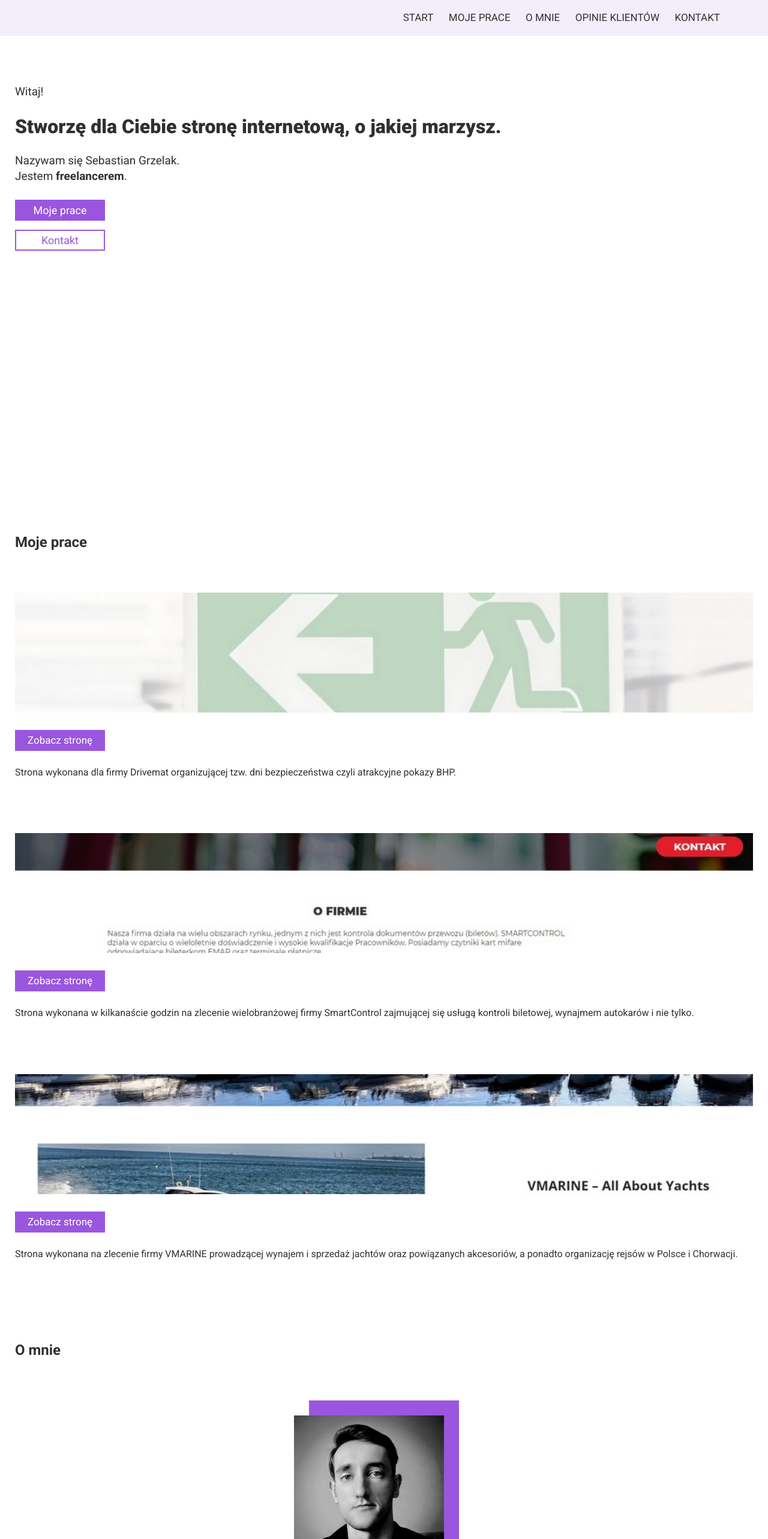
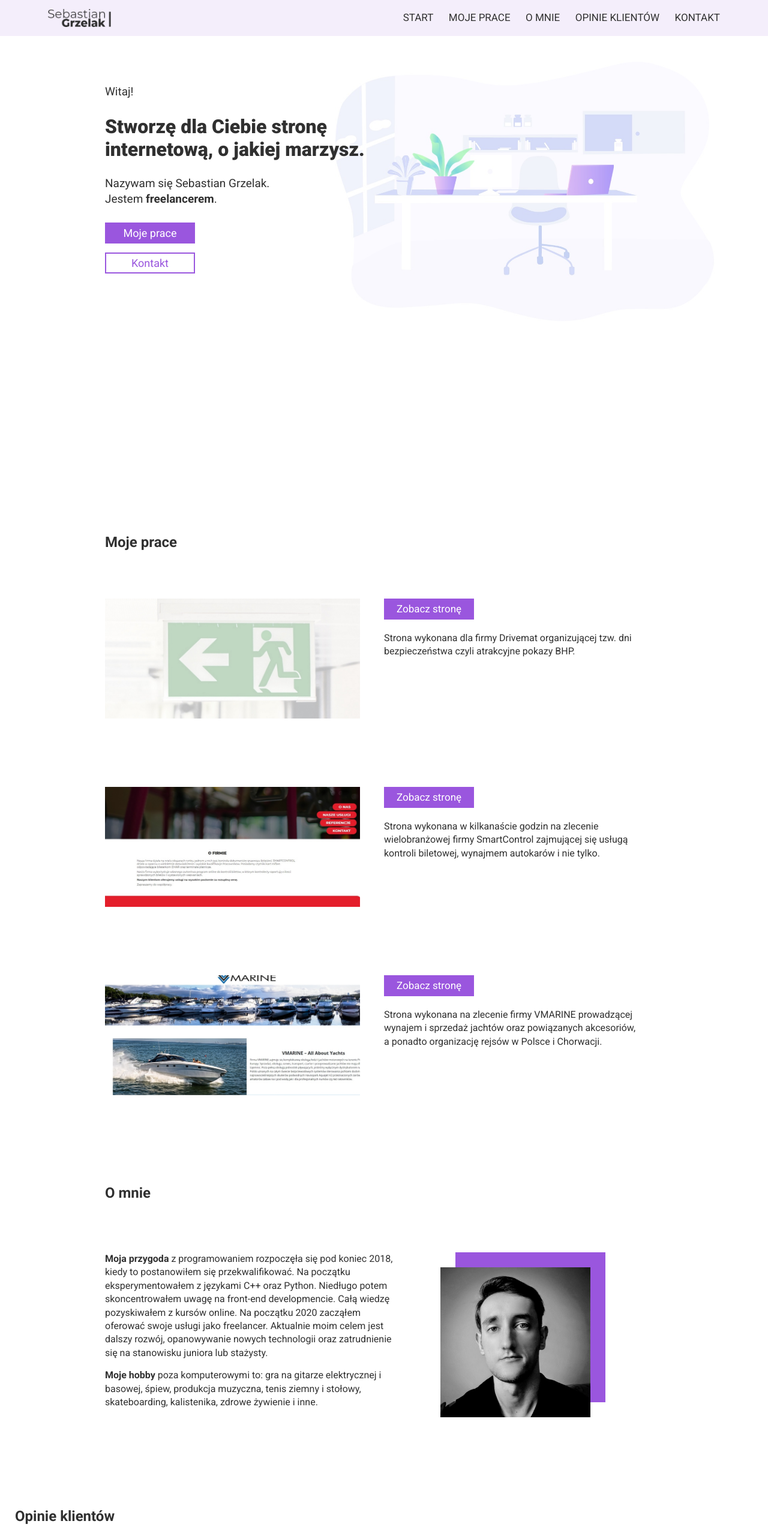
Before and after one commit to segrz8/personalWebsiteV3, a Vue app: page / in a window 1280 px wide. Shown: the top 2566 px of the page at 60% size. Built offline with nearby package versions, Linux system fonts and the light colour scheme.

Commit message:
Add @media to About

```diff
--- a/src/App.vue
+++ b/src/App.vue
@@ -67,7 +67,6 @@ export default {
   margin-right: auto;
   font-family: "Roboto", sans-serif;
   color: #303030;
-}
   p {
     line-height: 1.4;
   }
@@ -76,4 +75,5 @@ button {
       cursor: pointer;
     }
   }
+}
 </style>
--- a/src/components/About.vue
+++ b/src/components/About.vue
@@ -1,15 +1,21 @@
 <template>
   <section class="About">
     <h2 class="About__title">O mnie</h2>
+    <div class="About__flex">
+      <div class="About__imgWrap">
         <div class="About__square">
           <img src="../assets/face.jpg" alt="My face" />
         </div>
+      </div>
+      <div class="About__infoWrap">
         <p>
-      <span class="About__bold">Moja przygoda</span> z programowaniem rozpoczęła się pod koniec 2018 r., kiedy to postanowiłem się przekwalifikować. Na początku eksperymentowałem z językami C++ oraz Python. Niedługo potem skoncentrowałem uwagę na front-end developmencie. Całą wiedzę pozyskiwałem z kursów online. Na początku 2020 r. zacząłem oferować swoje usługi jako freelancer. Aktualnie moim celem jest dalszy rozwój, opanowywanie nowych technologii oraz zatrudnienie się na stanowisku juniora lub stażysty.
+          <span class="About__bold">Moja przygoda</span> z programowaniem rozpoczęła się pod koniec 2018, kiedy to postanowiłem się przekwalifikować. Na początku eksperymentowałem z językami C++ oraz Python. Niedługo potem skoncentrowałem uwagę na front-end developmencie. Całą wiedzę pozyskiwałem z kursów online. Na początku 2020 zacząłem oferować swoje usługi jako freelancer. Aktualnie moim celem jest dalszy rozwój, opanowywanie nowych technologii oraz zatrudnienie się na stanowisku juniora lub stażysty.
         </p>
         <p>
           <span class="About__bold">Moje hobby</span> poza komputerowymi to: gra na gitarze elektrycznej i basowej, śpiew, produkcja muzyczna, tenis ziemny i stołowy, skateboarding, kalistenika, zdrowe żywienie i inne.
         </p>
+      </div>
+    </div>
   </section>
 </template>
 
@@ -24,6 +30,25 @@ export default {};
     padding: 25px;
     @media (min-width: 1024px) {
       padding: 90px 25px 25px;
+      margin-left: 150px;
+    }
+  }
+  &__flex {
+    @media (min-width: 1024px) {
+      margin: 60px 150px;
+      display: flex;
+    }
+  }
+  &__infoWrap {
+    @media (min-width: 1024px) {
+      order: 1;
+      flex-basis: 55%;
+    }
+  }
+  &__imgWrap {
+    @media (min-width: 1024px) {
+      order: 2;
+      flex-basis: 45%;
     }
   }
   &__square {
@@ -31,6 +56,9 @@ export default {};
     height: 250px;
     background-color: $color-primary;
     margin: 45px auto 65px;
+    @media (min-width: 1024px) {
+      margin: 0 0 0 70px;
+    }
     img {
       width: 250px;
       height: 250px;
--- a/src/components/Home.vue
+++ b/src/components/Home.vue
@@ -1,6 +1,6 @@
 <template>
   <section class="Home">
-    <img class="Home__logo" src="../assets/logo.png" alt />
+    <img class="Home__logo" src="../assets/logo.png" alt="Logo" />
     <div class="Home__txt">
       <p>Witaj!</p>
       <h1>Stworzę dla Ciebie stronę internetową, o jakiej marzysz.</h1>
@@ -12,6 +12,7 @@
     </div>
     <button class="Home__btn" @click="handleScrollToSection('Portfolio')">Moje prace</button>
     <button class="Home__btn Home__btn--secondary" @click="handleScrollToSection('Contact')">Kontakt</button>
+    <img class="Home__illustration" src="../assets/office.jpg" alt="Office illustration" />
   </section>
 </template>
 
@@ -54,12 +55,18 @@ export default {
 @import "_button.scss";
 .Home {
   height: 100vh;
+  @media (min-width: 1024px) {
+    margin-left: 150px;
+  }
   &__logo {
     height: 30px;
     margin: 25px 25px;
   }
   &__txt {
     padding: 7vh 25px 25px;
+    @media (min-width: 1024px) {
+      max-width: 500px;
+    }
     h1 {
       font-weight: 900;
       margin: 25px 0;
@@ -76,11 +83,30 @@ export default {
       color: $color-primary;
       background-color: white;
       border: solid $color-primary 2px;
+      @media (min-width: 1024px) {
+        &:hover {
+          background-color: #303030;
+          border: none;
+          color: white;
+        }
+      }
     }
   }
   &__fold {
     font-weight: 700;
     animation: change 4s ease-out infinite;
+  }
+  &__illustration {
+    display: none;
+    @media (min-width: 1024px) {
+      display: block;
+      position: absolute;
+      right: 80px;
+      top: 90px;
+      z-index: -1;
+      // opacity: 0.8;
+      width: 650px;
+    }
   }
 }
 @keyframes change {
--- a/src/components/Nav.vue
+++ b/src/components/Nav.vue
@@ -1,5 +1,6 @@
 <template>
   <nav :class="menuActive ? 'Nav Nav--active':'Nav'">
+    <img class="Nav__logo" src="../assets/logo.png" alt="Logo" />
     <div class="Nav__list">
       <ul>
         <li @click="handleScrollToSection('Home')">Start</li>
@@ -47,17 +48,21 @@ export default {
   align-items: center;
 
   @media (min-width: 1024px) {
-    width: 100vw;
     height: 60px;
-    background-color: $color-secondary;
-    position: fixed;
-    top: 0;
     right: 0;
-    z-index: 2;
   }
 
   &--active {
     right: 0;
+  }
+  &__logo {
+    display: none;
+    @media (min-width: 1024px) {
+      display: block;
+      height: 30px;
+      position: absolute;
+      left: 80px;
+    }
   }
 
   &__list {
@@ -77,6 +82,10 @@ export default {
         // font-weight: 700;
         color: #303030;
         font-size: 17px;
+        transition: 0.35s;
+        &:hover {
+          color: #909090;
+        }
 
         @media (min-width: 1024px) {
           display: inline-block;
--- a/src/components/Portfolio.vue
+++ b/src/components/Portfolio.vue
@@ -47,6 +47,7 @@ export default {
     padding: 25px;
     @media (min-width: 1024px) {
       padding: 90px 25px 25px;
+      margin-left: 150px;
     }
   }
 }
--- a/src/components/PortfolioItem.vue
+++ b/src/components/PortfolioItem.vue
@@ -1,8 +1,12 @@
 <template>
   <div class="PortfolioItem">
+    <div class="PortfolioItem__imgWrap">
       <img v-bind:src="item.img" alt="Portfolio website" />
+    </div>
+    <div class="PortfolioItem__infoWrap">
       <a target="_blank" rel="noopener noreferrer" :href="item.link">Zobacz stronę</a>
       <p>{{item.txt}}</p>
+    </div>
   </div>
 </template>
 
@@ -15,11 +19,26 @@ export default {
 <style lang="scss">
 @import "_variables.scss";
 .PortfolioItem {
-  padding: 45px 25px;
+  padding: 55px 25px;
+  @media (min-width: 1024px) {
+    margin: 0 150px;
+    display: flex;
+  }
+  div {
+    @media (min-width: 1024px) {
+      flex-basis: 50%;
+    }
+  }
+  &__imgWrap {
     img {
       width: 100%;
       object-fit: cover;
       height: 200px;
+    }
+  }
+  &__infoWrap {
+    @media (min-width: 1024px) {
+      margin: 0 40px;
     }
     a {
       margin: 25px 0;
@@ -29,13 +48,14 @@ export default {
       font-family: "Roboto", sans-serif;
       color: white;
       background-color: $color-primary;
-    // border: none;
-    // outline: none;
       display: block;
-    // font-weight: 600;
       text-decoration: none;
       line-height: 35px;
       text-align: center;
+      @media (min-width: 1024px) {
+        margin: 0 0 20px 0;
+      }
+    }
   }
 }
 </style>
--- a/src/components/_button.scss
+++ b/src/components/_button.scss
@@ -10,4 +10,11 @@
     border: none;
     outline: none;
     display: block;
+    transition: .35s;
+
+    @media (min-width: 1024px) {
+        &:hover {
+            background-color: #303030;
+        }
+    }
 }
```
Also changed, not shown: src/assets/office.jpg (added). Lines whose indentation alone changed are shown as unchanged.
